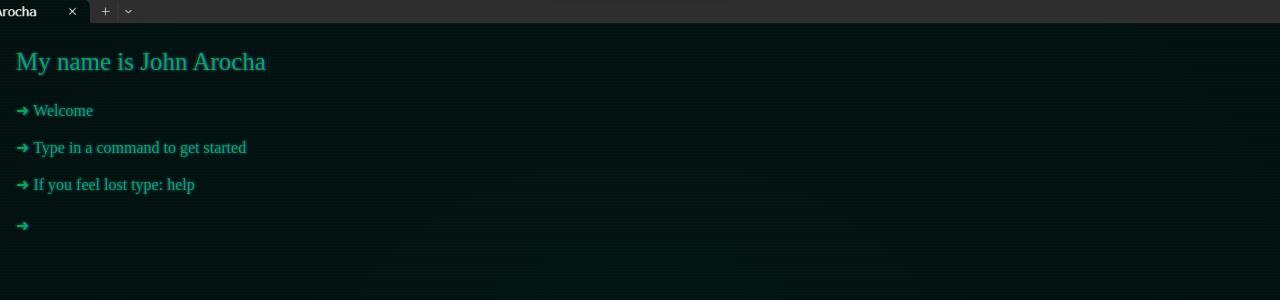
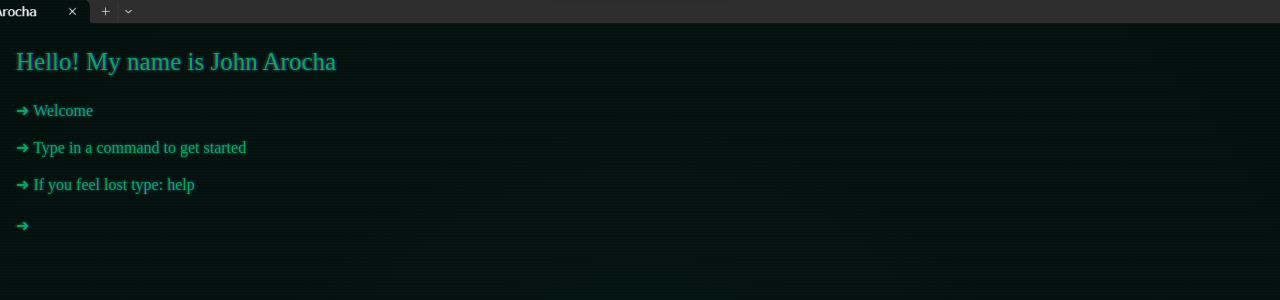
Before and after one commit to JohnArochaDev/Portfolio, a React (Create React App) app: page / in a window 1280 px wide. Shown: the top 300 px of the page. Built offline with nearby package versions, Linux system fonts and the light colour scheme; a web font is replaced by a local one.

Commit message:
may have fixed lagging by removing ReactTyped

```diff
--- a/src/app/App.css
+++ b/src/app/App.css
@@ -35,6 +35,8 @@ body {
 }
 
 .App {
+  overflow-y: scroll;
+  overflow-y: auto;
   display: flex;
   justify-content: center;
   /* background-image: url('../photos/crt_green_mask.png'); */
--- a/src/components/Terminal/Terminal.jsx
+++ b/src/components/Terminal/Terminal.jsx
@@ -39,8 +39,7 @@ export default function Terminal() {
   return (
     <div className="terminal cristal">
       <p className="text" >
-        My name is {" "}
-        <ReactTyped strings={["John Arocha"]} typeSpeed={75} />
+        Hello! My name is John Arocha
       </p>
       <TypingEffect completedTexts={completedTexts}
        setCompletedTexts={setCompletedTexts}
```
